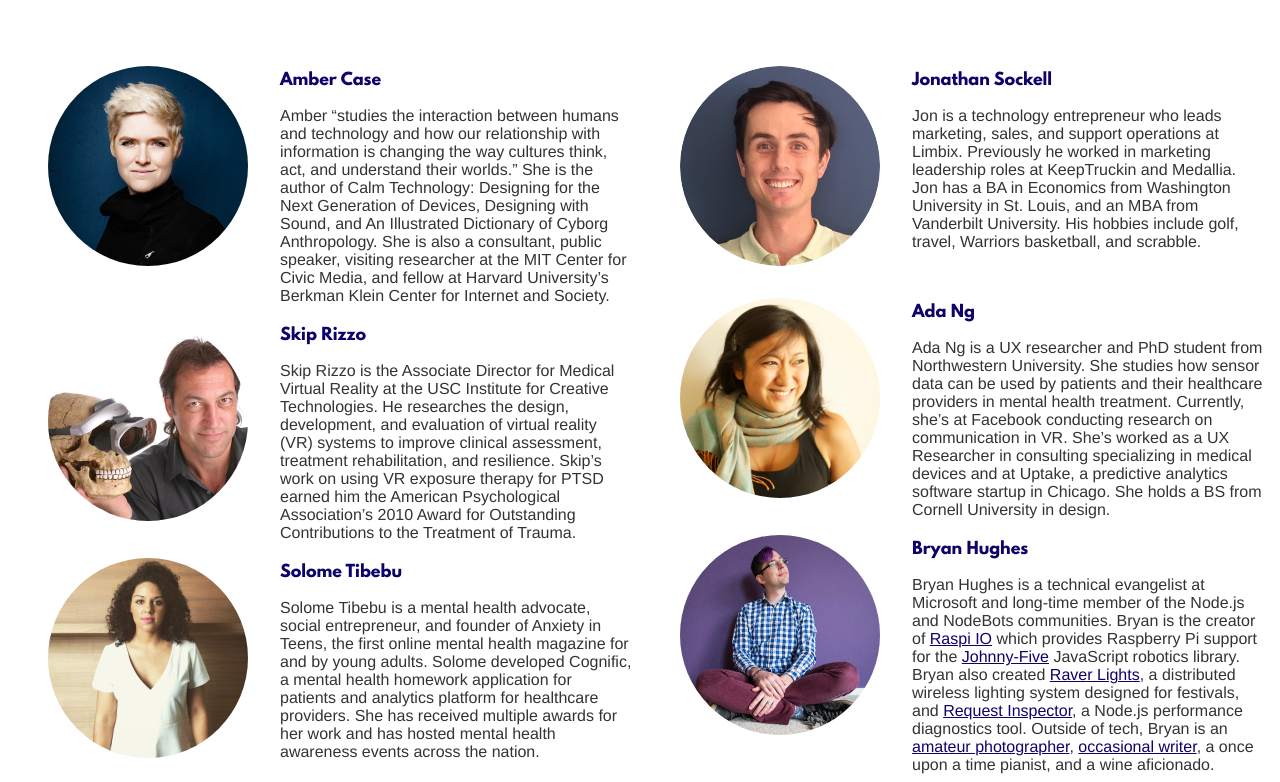
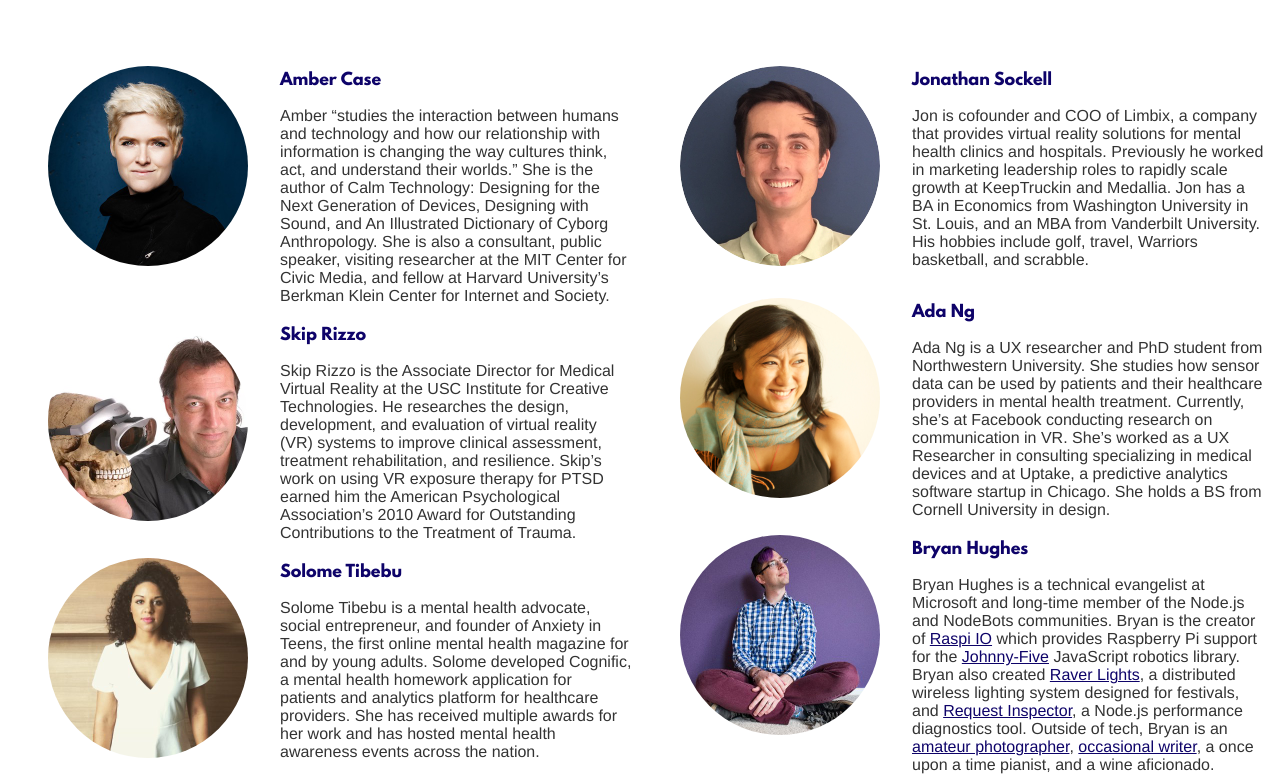
Before and after one commit to xjamundx/anxietytech.com, a plain HTML site: page index.html in a window 1280 px wide. Shown: the part 758-1540 px from the top of the page. Drawn offline with Linux system fonts and the light colour scheme; files whose address does not match are found by name.

Commit message:
jon+flex

```diff
--- a/index.html
+++ b/index.html
@@ -110,9 +110,10 @@
 					<div class="speaker-info ">
 						<span class="speaker-name ">Jonathan Sockell</span>
 						<p class="speaker-desc ">
-							Jon is a technology entrepreneur who leads marketing, sales, and support operations at Limbix. Previously he worked in marketing
-							leadership roles at KeepTruckin and Medallia. Jon has a BA in Economics from Washington University in St. Louis, and
-							an MBA from Vanderbilt University. His hobbies include golf, travel, Warriors basketball, and scrabble.
+							Jon is cofounder and COO of Limbix, a company that provides virtual reality solutions for mental health clinics and hospitals.
+							Previously he worked in marketing leadership roles to rapidly scale growth at KeepTruckin and Medallia. Jon has a
+							BA in Economics from Washington University in St. Louis, and an MBA from Vanderbilt University. His hobbies include
+							golf, travel, Warriors basketball, and scrabble.
 						</p>
 					</div>
 				</li>
--- a/style.css
+++ b/style.css
@@ -165,9 +165,9 @@ nav a:hover {
 .speaker-img {
   width: 200px;
   height: 200px;
+  flex: 1;
   border-radius: 50%;
   margin: 0 2em 2em;
-  float: left;
 }
 
 @media (max-width: 1024px) {
```
